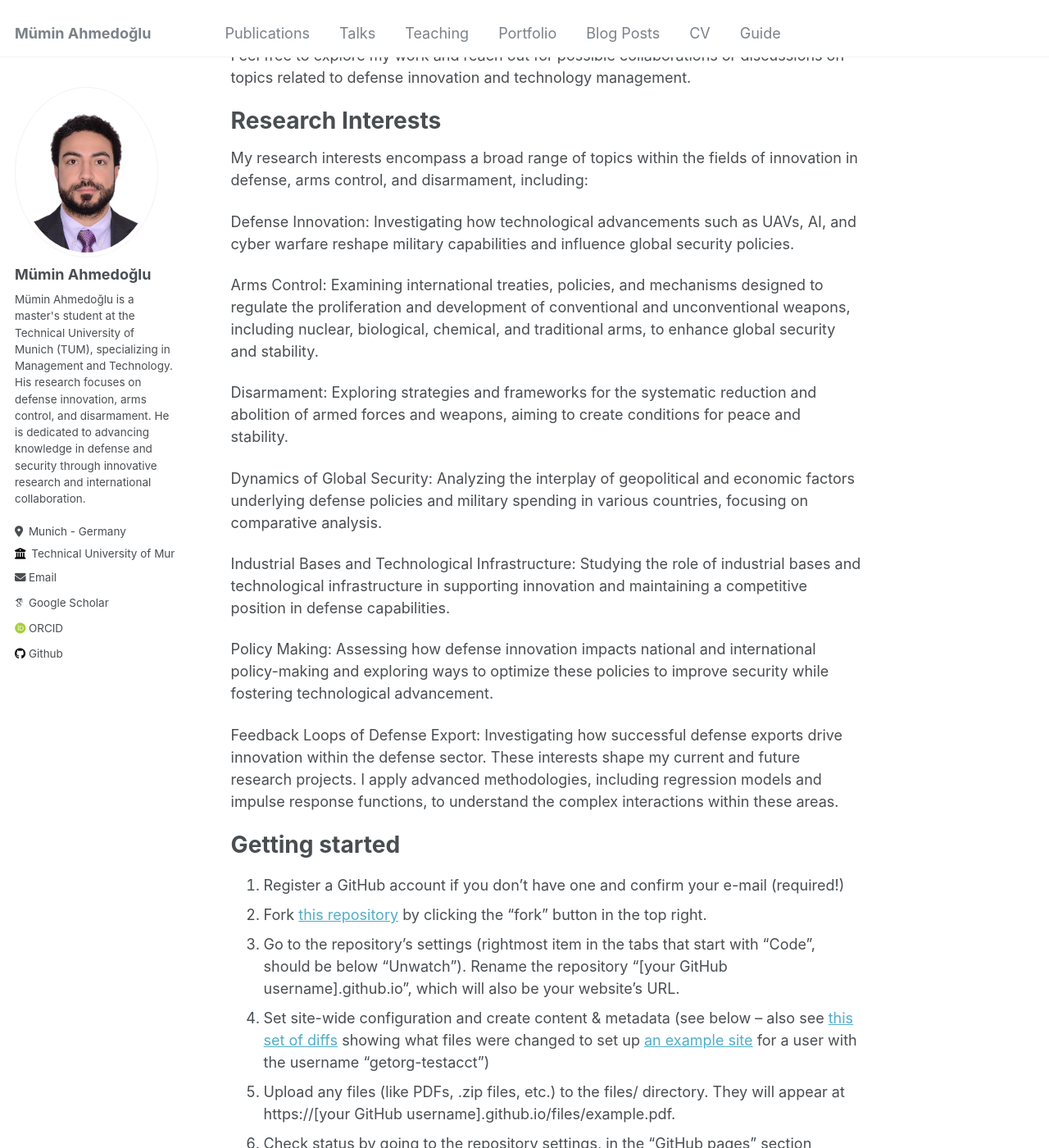
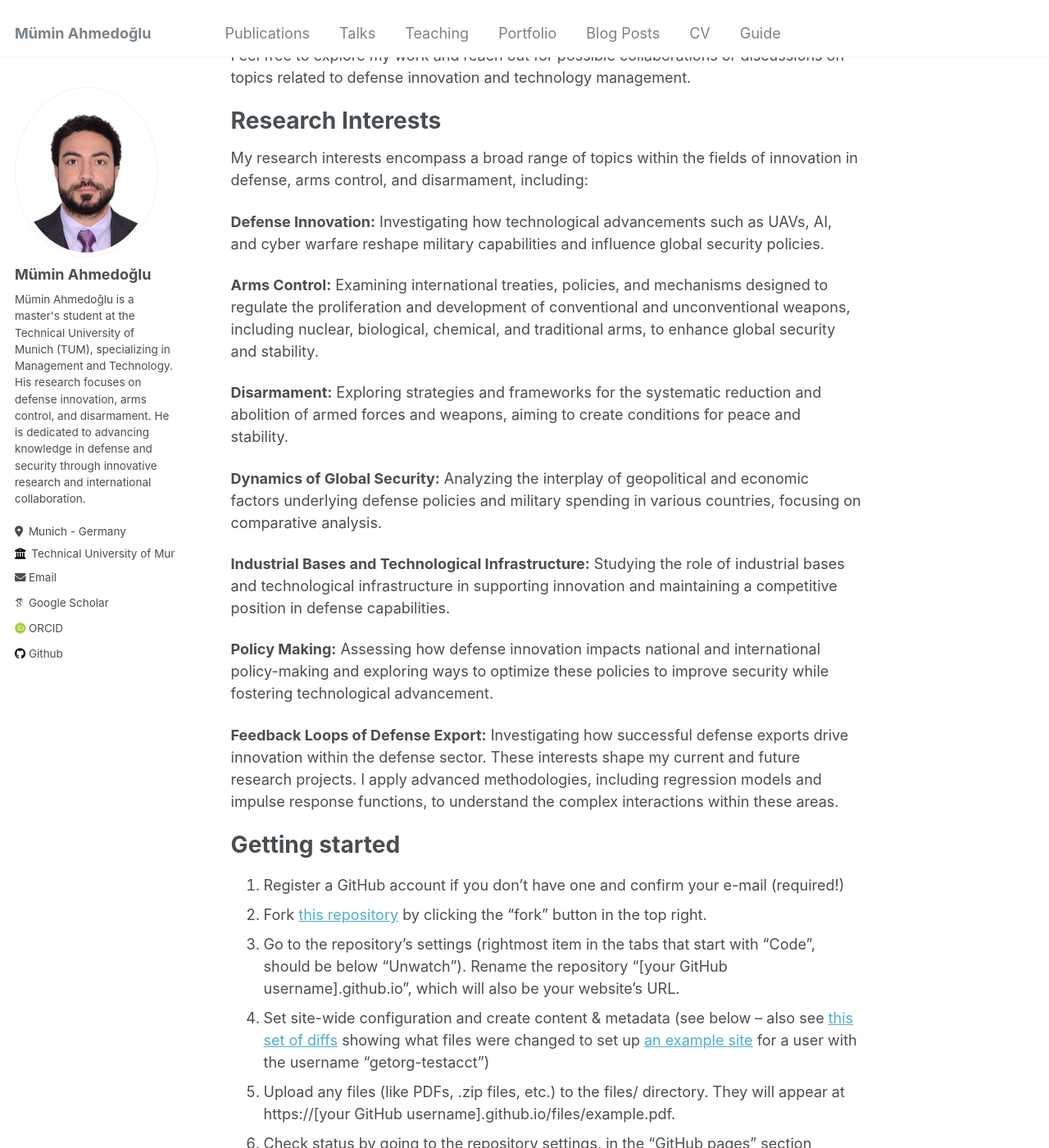
Before and after one commit to ahmedoglu/ahmedoglu.github.io, a Jekyll site: the page built from _pages/about.md, in a window 1280 px wide and 1400 px high, scrolled down 837 px. Shown: the whole window at 82% size. Built offline with Jekyll 4.4.1, drawn with Linux system fonts in a browser that asks for light colours; some web fonts are replaced; part of the change alters nothing that is shown.

```diff
--- a/_pages/about.md
+++ b/_pages/about.md
@@ -21,19 +21,19 @@ Research Interests
 ======
 My research interests encompass a broad range of topics within the fields of innovation in defense, arms control, and disarmament, including:
 
-Defense Innovation: Investigating how technological advancements such as UAVs, AI, and cyber warfare reshape military capabilities and influence global security policies.
+**Defense Innovation:** Investigating how technological advancements such as UAVs, AI, and cyber warfare reshape military capabilities and influence global security policies.
 
-Arms Control: Examining international treaties, policies, and mechanisms designed to regulate the proliferation and development of conventional and unconventional weapons, including nuclear, biological, chemical, and traditional arms, to enhance global security and stability.
+**Arms Control:** Examining international treaties, policies, and mechanisms designed to regulate the proliferation and development of conventional and unconventional weapons, including nuclear, biological, chemical, and traditional arms, to enhance global security and stability.
 
-Disarmament: Exploring strategies and frameworks for the systematic reduction and abolition of armed forces and weapons, aiming to create conditions for peace and stability.
+**Disarmament:** Exploring strategies and frameworks for the systematic reduction and abolition of armed forces and weapons, aiming to create conditions for peace and stability.
 
-Dynamics of Global Security: Analyzing the interplay of geopolitical and economic factors underlying defense policies and military spending in various countries, focusing on comparative analysis.
+**Dynamics of Global Security:** Analyzing the interplay of geopolitical and economic factors underlying defense policies and military spending in various countries, focusing on comparative analysis.
 
-Industrial Bases and Technological Infrastructure: Studying the role of industrial bases and technological infrastructure in supporting innovation and maintaining a competitive position in defense capabilities.
+**Industrial Bases and Technological Infrastructure:** Studying the role of industrial bases and technological infrastructure in supporting innovation and maintaining a competitive position in defense capabilities.
 
-Policy Making: Assessing how defense innovation impacts national and international policy-making and exploring ways to optimize these policies to improve security while fostering technological advancement.
+**Policy Making:** Assessing how defense innovation impacts national and international policy-making and exploring ways to optimize these policies to improve security while fostering technological advancement.
 
-Feedback Loops of Defense Export: Investigating how successful defense exports drive innovation within the defense sector.
+**Feedback Loops of Defense Export:** Investigating how successful defense exports drive innovation within the defense sector.
 These interests shape my current and future research projects. I apply advanced methodologies, including regression models and impulse response functions, to understand the complex interactions within these areas.
 
 Getting started
```
